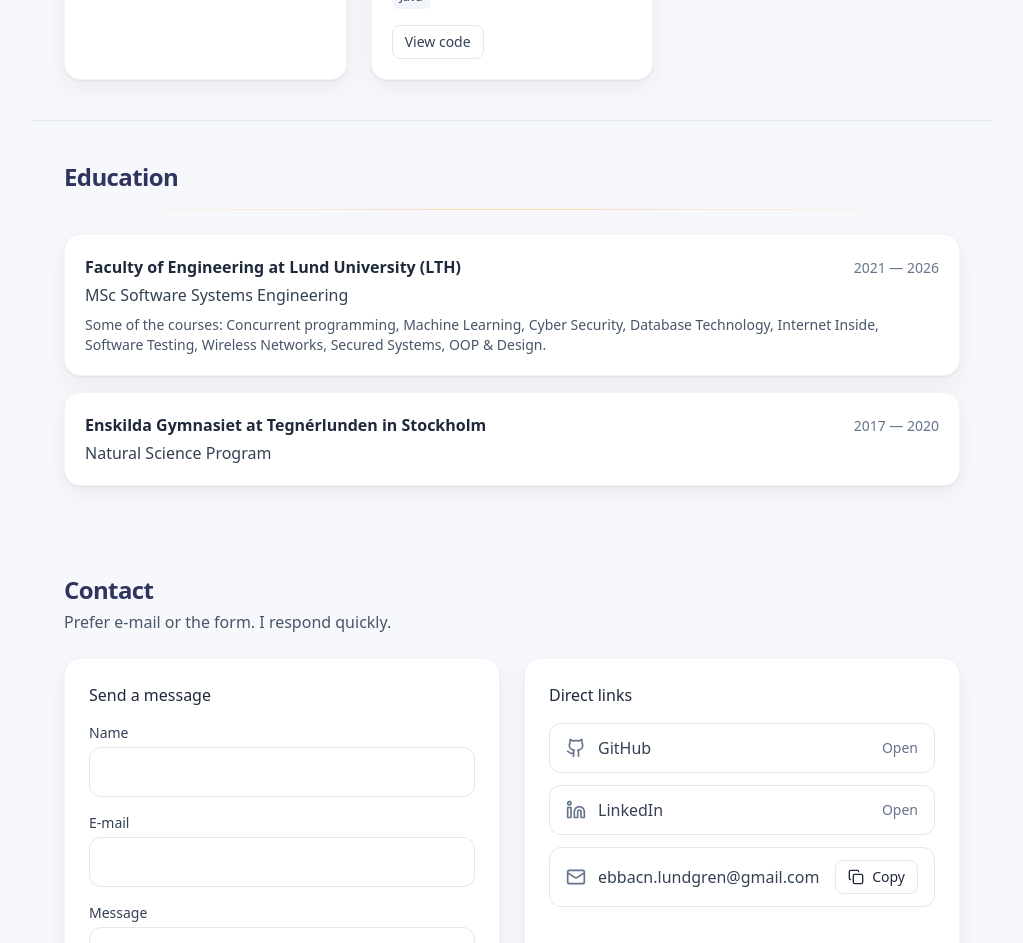
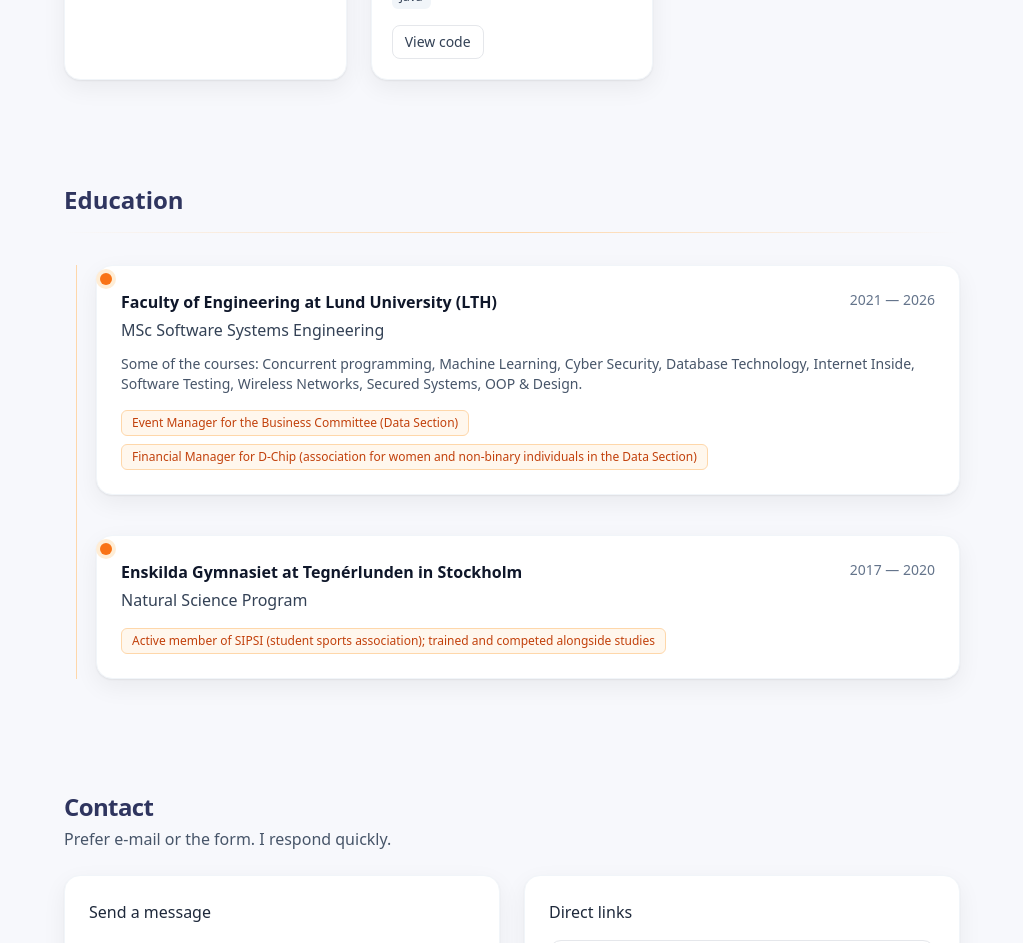
Before and after one commit to EbbacnLundgren/portfolio, a Next.js app: page / in a window 1280 px wide. Shown: the part 2280-3223 px from the top of the page, without its empty margins (128-1151 px from the left). Built offline with nearby package versions, Linux system fonts and the light colour scheme.

Commit message:
making it prettier

```diff
--- a/app/page.tsx
+++ b/app/page.tsx
@@ -5,6 +5,7 @@ import { ExperienceItem } from "@/components/ExperienceItem";
 import { ProjectCard } from "@/components/ProjectCard";
 import { Briefcase, GraduationCap, Code, Mail } from "lucide-react";
 import Contact from "@/components/Contact";
+import EducationSection from "@/components/EducationSection";
 
 
 
@@ -14,7 +15,6 @@ export default function Page() {
       {/* Hero */}
       <section className="container-prose pt-28 pb-14">
         <div className="grid gap-12 lg:grid-cols-[1.15fr,0.85fr] items-start">
-          {/* Vänster: namn + text */}
           <div className="space-y-6 pt-2">
             <h1 className="text-5xl sm:text-6xl font-extrabold tracking-tight leading-[1.2]">
               <span className="bg-gradient-to-r from-rose-500 to-pink-500 bg-clip-text text-transparent [-webkit-text-fill-color:transparent]">
@@ -34,7 +34,6 @@ export default function Page() {
           </div>
         </div>
 
-          {/* Höger: korten */}
           <div className="card p-6">
             <div className="grid gap-6 sm:grid-cols-2">
               <a href="#experience" className="card p-5 transition hover:shadow-lg hover:-translate-y-1">
@@ -81,21 +80,7 @@ export default function Page() {
       </Section>
 
       {/* Education */}
-      <Section id="education" title="Education">
-        <ul className="space-y-4">
-          {data.education.map((ed) => (
-            <li key={ed.school} className="card p-5">
-              <div className="flex items-baseline justify-between">
-                <h3 className="font-semibold">{ed.school}</h3>
-                <span className="text-sm text-slate-500">{ed.period}</span>
-              </div>
-              <p className="text-slate-700 mt-1">{ed.degree}</p>
-              {ed.details && <p className="text-sm text-slate-600 mt-2">{ed.details}</p>}
-            </li>
-          ))}
-        </ul>
-      </Section>
-
+      <EducationSection />
       {/* Contact */}
       <Contact />
     </>
--- a/components/EducationSection.tsx
+++ b/components/EducationSection.tsx
@@ -0,0 +1,53 @@
+"use client";
+import { data } from "@/content/data";
+
+export default function EducationSection() {
+  return (
+    <section id="education" className="container-prose py-16">
+      <header className="mb-8">
+        <h2 className="text-2xl font-semibold text-ink-900">Education</h2>
+        <div className="mt-4 h-px bg-gradient-to-r from-transparent via-orange-200 to-transparent" />
+      </header>
+
+      <ul className="relative pl-6 md:pl-8">
+        {/* vertikal linje */}
+        <span className="pointer-events-none absolute left-2 top-0 bottom-0 w-px bg-orange-200 md:left-3" />
+
+        {data.education.map((e) => (
+          <li key={`${e.school}-${e.period}`} className="relative mb-10 last:mb-0">
+            {/* punkt */}
+            <span className="absolute left-0 top-2 h-3 w-3 rounded-full bg-orange-500 ring-4 ring-orange-100 md:left-1" />
+
+            <article className="card p-6 transition hover:-translate-y-1 hover:shadow-lg">
+              <header className="flex items-start justify-between gap-6">
+                <h3 className="font-semibold text-slate-900">
+                  {e.school}
+                </h3>
+                <span className="text-sm text-slate-500 shrink-0">{e.period}</span>
+              </header>
+
+              <p className="mt-1 text-slate-700">{e.degree}</p>
+
+              {e.details && (
+                <p className="mt-3 text-sm text-slate-600">{e.details}</p>
+              )}
+
+              {e.involvement?.length ? (
+                <div className="mt-4 flex flex-wrap gap-2">
+                  {e.involvement.map((x) => (
+                    <span
+                      key={x}
+                      className="px-2.5 py-1 text-xs rounded-md border border-orange-200 bg-orange-50 text-orange-700"
+                    >
+                      {x}
+                    </span>
+                  ))}
+                </div>
+              ) : null}
+            </article>
+          </li>
+        ))}
+      </ul>
+    </section>
+  );
+}
```
